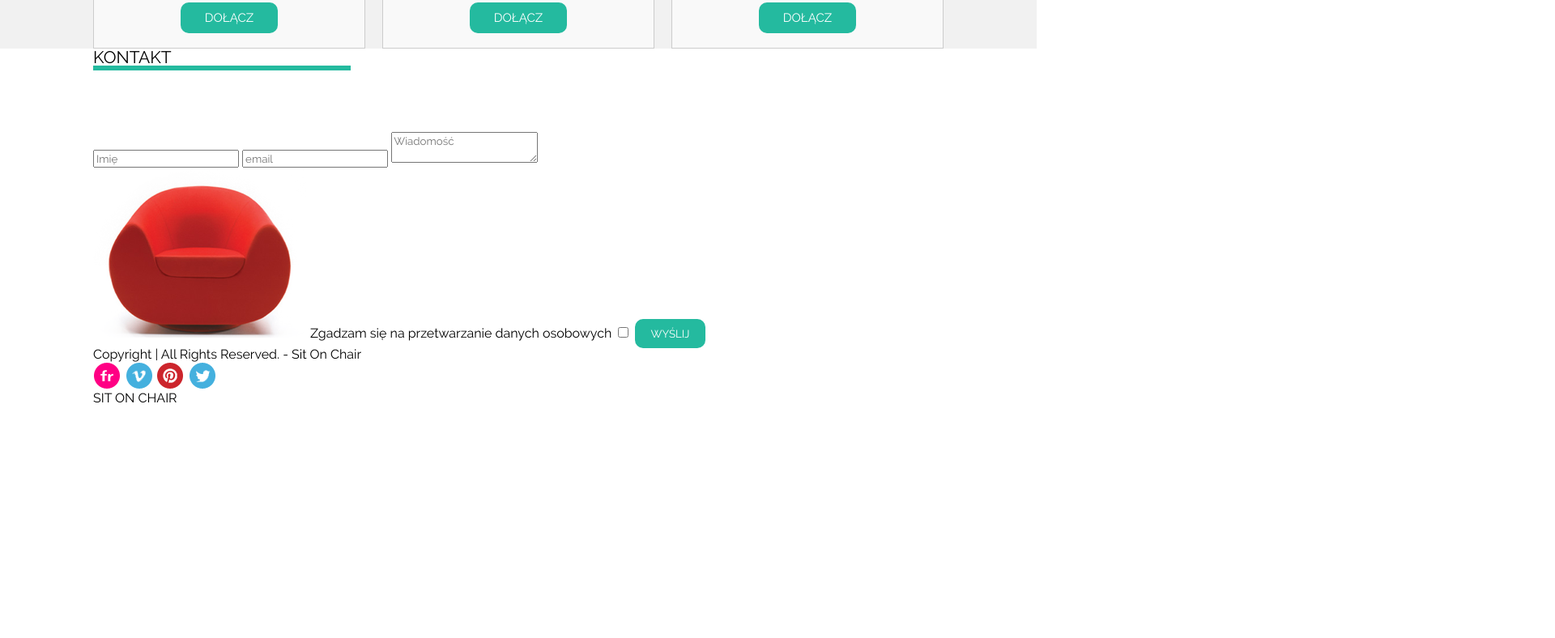
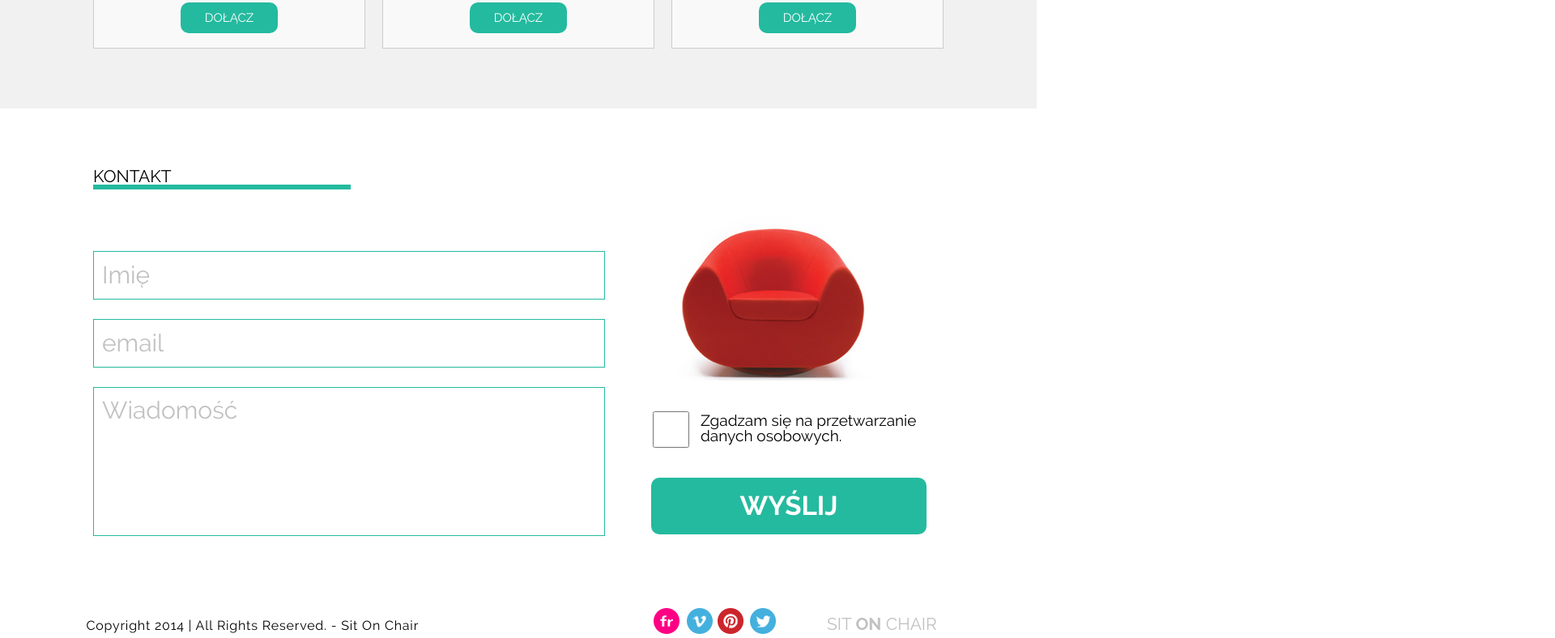
Before and after one commit to tomwitomski/shop_first, a plain HTML site: page web/index.html in a window 1280 px wide. Shown: the part 1498-2286 px from the top of the page at 81% size, 1920 px wide, since content can reach past the window. Before the commit the page ends 1999 px from the top, so only its background shows below. Drawn offline with Linux system fonts and the light colour scheme.

Commit message:
end of project

```diff
--- a/web/css/style.css
+++ b/web/css/style.css
@@ -31,7 +31,7 @@ button{
 }
 .arrow {
 	background: transparent url('../img/arrow.png') 0 0 no-repeat;
-	text-indent: -999999px;
+	font-size: 0px;
 	width: 19px;
 	height: 35px;
 	padding: 0;
@@ -109,7 +109,7 @@ header .expanded{
   margin: auto;
   padding: 18px 10px 0 16px;
   font-size: 12px;
-    width: 100px;
+  width: 120px;
 }
 
 header .expanded li {
@@ -216,9 +216,8 @@ header nav > ul > li:hover .expanded {
 
 .price__list {
 	background: #f1f1f1;
-	padding: 45px 0 0 0;
+	padding: 45px 0 74px 0;
 }
-
 .price__list-single {
 	float: left;
 	width: 32%;
@@ -227,6 +226,20 @@ header nav > ul > li:hover .expanded {
 	position: relative;
 	border: 1px solid #ccc;
 	background: #f9f9f9;
+}
+.price__list-single:hover {
+	    background: #24ba9f;
+			color: #fff;
+}
+.price__list-single:hover button {
+	background: #fff;
+	color: #24ba9f;
+}
+.price__list-single:hover h4 {
+	color: #fff;
+}
+.price__list-inner__circle:hover {
+	color: #24ba9f;
 }
 
 .price__list-single:last-child {
@@ -280,7 +293,6 @@ header nav > ul > li:hover .expanded {
     margin: 10px 0 0 0;
 }
 
-
 .price__list-big__price {
 	font-size: 42px;
 	font-weight: 700;
@@ -305,6 +317,102 @@ header nav > ul > li:hover .expanded {
 .price__list-section__wrapper div:nth-child(even) {
 	background: #f1f1f1;
 }
+.form__list {
+  background: #fff;
+  padding: 73px 0 64px 0;
+}
+.form__list-left__side {
+  float: left;
+  width: 60%;
+}
+.form__list-right__side {
+  width: 34%;
+  float: right;
+	position: relative;
+}
+.form__list-right__side img {
+	position: absolute;
+  left: 15px;
+  right: 0;
+  top: -50px;
+  bottom: 0;
+}
+.form__list-right__side div {
+  position: absolute;
+  left: 0px;
+  right: 0;
+  top: 200px;
+  bottom: 0;
+}
+.form__list-inner__width input{
+  width: 632px;
+  height: 60px;
+  margin: 0px 0px 24px 0px;
+  padding: 10px 0 0 10px;
+  border: 1px solid #24ba9f;
+}
+.form__list-inner__width input::placeholder{
+  font-size: 30px;
+  color: #c1c1c1;
+}
+.form__list textarea {
+  resize: none;
+  line-height: normal;
+  width: 632px;
+  height: 184px;
+  padding: 10px 0 0 10px;
+  border: 1px solid #24ba9f;
+}
+.form__list-inner__width textarea::placeholder{
+  font-size: 30px;
+  color: #c1c1c1;
+}
+.form__list-right__side input[type="checkbox"] {
+  width: 45px;
+  height: 45px;
+  float: left;
+  margin: -2px 14px 25px -2px;
+}
+.form__list-right__side label {
+  font-size: 19px;
+}
+.form__list-right__side button {
+  width: 340px;
+  height: 70px;
+  margin: 10px 0 0px -4px;
+	font-size: 33px;
+  font-weight: 700;
+	position: absolute;
+  left: 0px;
+  right: 0;
+  top: 270px;
+  bottom: 0;
+}
+/*Footer*/
 
+.footer__container {
+    margin: 0 auto;
+    max-width: 1067px;
+		padding: 20px 0 0 0;
+	}
+.footer__first__box {
+  float: left;
+  width: 65.6%;
+	padding: 16px 0 0 0;
+	letter-spacing: 0.8px;
 
-/*Footer*/
+}
+.footer__second__box {
+  width: 17%;
+  float: left;
+}
+.footer__third__box {
+	width: 14.3%;
+  float: right;
+  font-size: 21px;
+	color: #c1c1c1;
+	padding: 11px 0 0 0;
+}
+.footer__third__box-bold {
+	font-weight: 700;
+}
--- a/web/index.html
+++ b/web/index.html
@@ -132,46 +132,45 @@
 			</div>
 		</div>
 	</section>
-	<section>
+	<section class="form__list">
 		<div class="container clearfix">
 			<header>
 				<h3 class="border__green title">KONTAKT</h3>
 			</header>
-			<form>
-				<div>
+			<form class="form__list-inner__width">
+				<div class="form__list-left__side">
 					<input type="text" name="firstname" placeholder="Imię" />
 					<input type="email" name="email" placeholder="email" />
 					<textarea name="message" placeholder="Wiadomość"></textarea>
 				</div>
-				<div>
+				<div class="form__list-right__side">
 					<img src="img/red_chair.png" />
-					<label>Zgadzam się na przetwarzanie danych osobowych
-					<input type="checkbox" name="checkbox" />
-					</label>
+          <div>
+            <input type="checkbox" name="checkbox" class="checkbox"/>
+            <label>Zgadzam się na przetwarzanie danych osobowych.</label>
+        </div>
 					<button>Wyślij</button>
 				</div>
 			</form>
 		</div>
 	</section>
-	<footer>
-		<div class="container clearfix">
-			<div>
-				Copyright | All Rights Reserved. - Sit On Chair
+	<footer >
+		<div class="footer__container clearfix">
+			<div class="footer__first__box">
+				Copyright 2014 | All Rights Reserved. - Sit On Chair
 			</div>
-			<div>
-				<div>
+				<div class="footer__second__box">
 					<img src="img/flickr.png" />
 					<img src="img/vimeo.png" />
 					<img src="img/pinterest.png" />
 					<img src="img/twitter.png" />
 				</div>
-				<div>
+					<div class="footer__third__box">
 					SIT
-					<span>ON</span>
+					<span class="footer__third__box-bold">ON</span>
 					CHAIR
 				</div>
 			</div>
-		</div>
 	</footer>
 </body>
 
```
Lines whose indentation alone changed are shown as unchanged.
